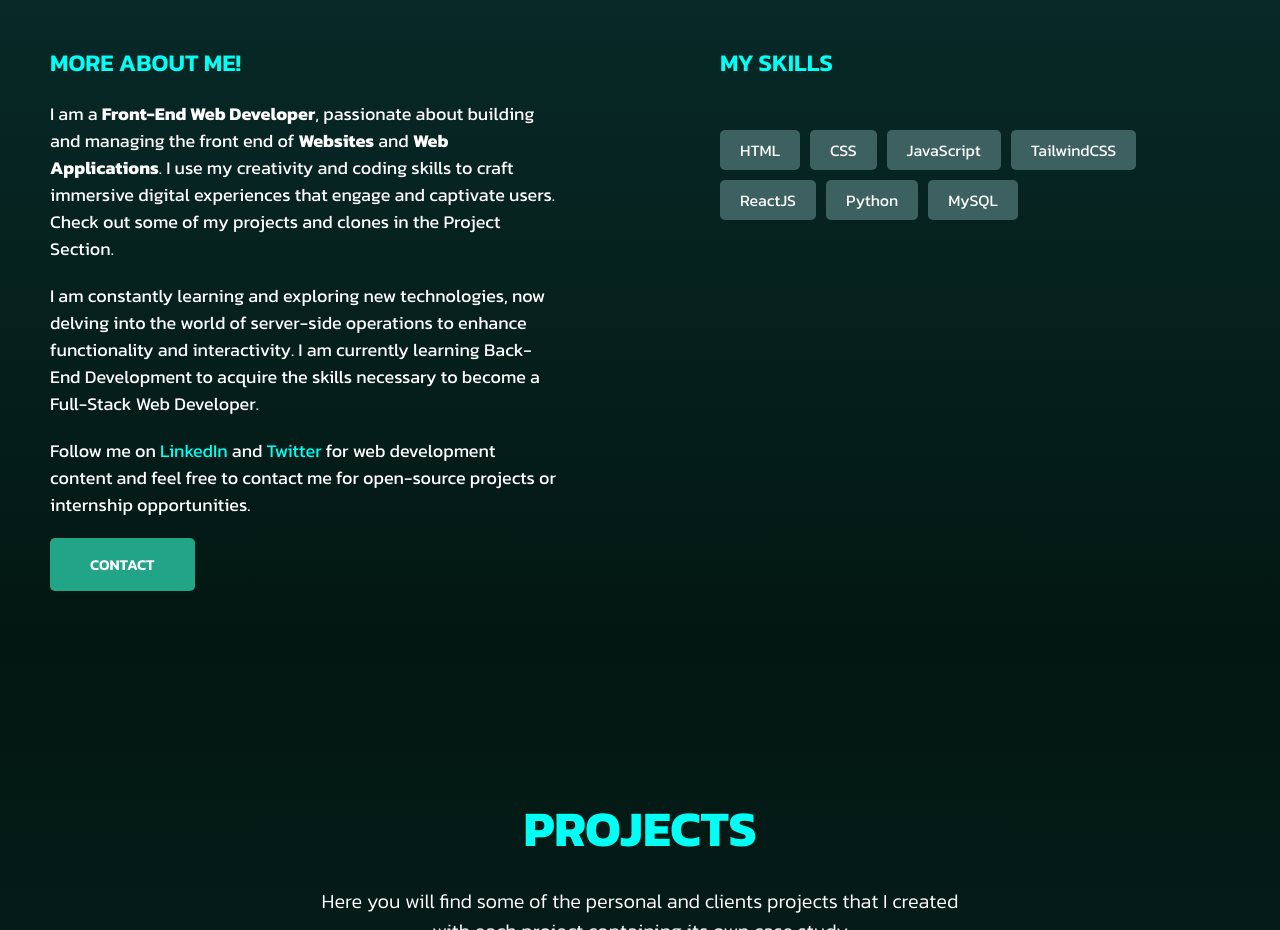
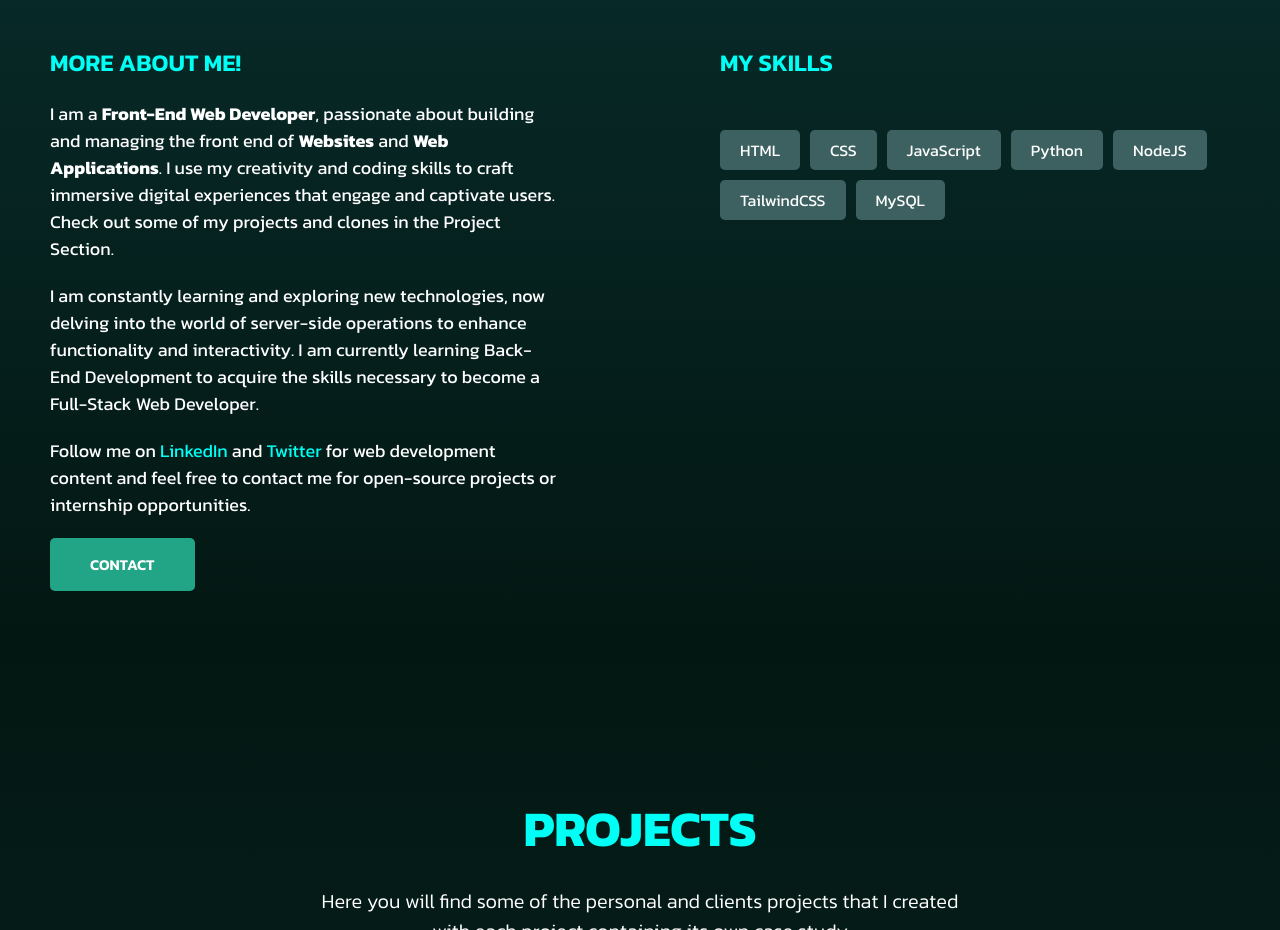
Before and after one commit to mohdamirhasan/MyPortfolio, a website: page index.html in a window 1280 px wide. Shown: the part 1040-1970 px from the top of the page. Drawn offline with Linux system fonts and the light colour scheme.

Commit message:
Update index.html

```diff
--- a/index.html
+++ b/index.html
@@ -73,9 +73,9 @@
                         <div class="skill">HTML</div>
                         <div class="skill">CSS</div>
                         <div class="skill">JavaScript</div>
+                        <div class="skill">Python</div>
+                        <div class="skill">NodeJS</div>
                         <div class="skill">TailwindCSS</div>
-                        <div class="skill">ReactJS</div>
-                        <div class="skill">Python</div>
                         <div class="skill">MySQL</div>
                     </div>
                 </div>
```
